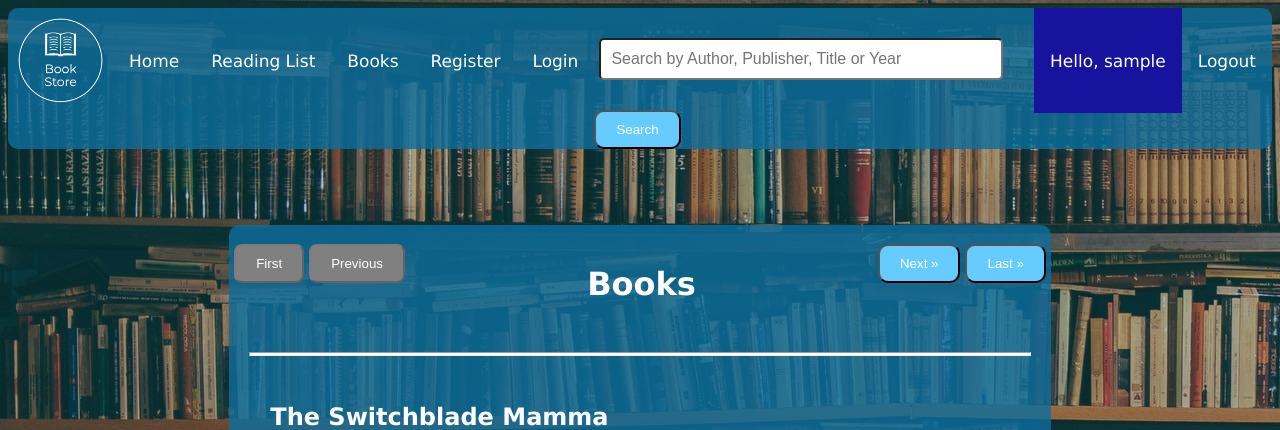
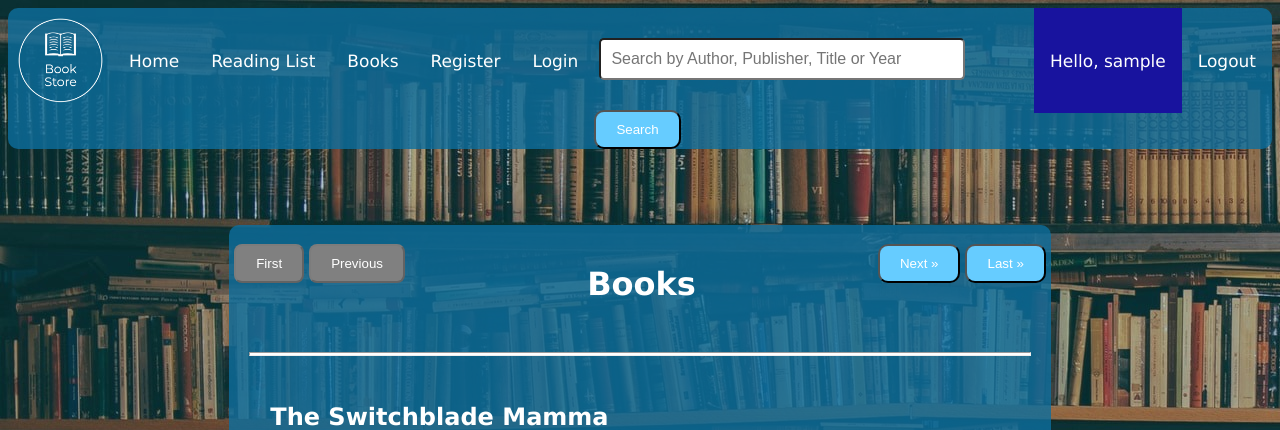
Before and after one commit to s-rofe/bookstore-web-app, a Flask app: page /browse_all_books in a window 1280 px wide. Shown: the top 430 px of the page. Run offline with Flask 2, Linux system fonts and the light colour scheme; the visitor is signed in with stand-in values (Sample User, id 1).

Commit message:
search term adjustment

```diff
--- a/library/static/css/main.css
+++ b/library/static/css/main.css
@@ -92,7 +92,7 @@ input {
     border-radius: 5px;
     margin-left: 5px;
     margin-top: 9px;
-    width: 30%;
+    width: 27%;
 }
 
 #container{
```
